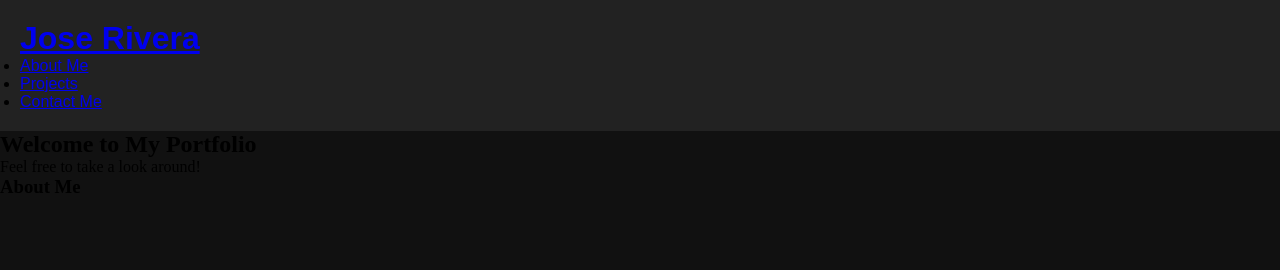
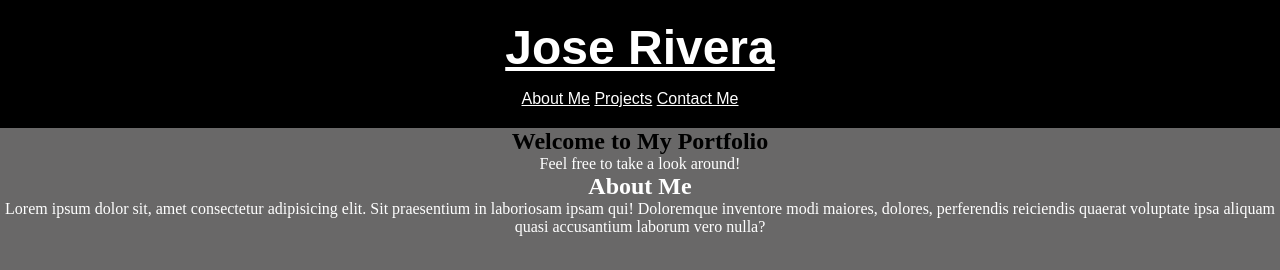
Before and after one commit to jrera1796/Jose-Rivera-Portfolio, a plain HTML site: page index.html in a window 1280 px wide. Drawn offline with Linux system fonts and the light colour scheme.

Commit message:
Added more to style.css

```diff
--- a/assets/css/style.css
+++ b/assets/css/style.css
@@ -2,14 +2,67 @@
   box-sizing: border-box;
   padding: 0;
   margin: 0;
+
 }
 
 body{
-  background-color: #111111
+  background-color: #696868
+}
+
+p, a{
+  color: white;
 }
 
 header {
   padding: 20px;
   font-family: Arial, Helvetica, sans-serif;
-  background-color: #222222;
+  background-color: #000000;
+  text-align: center;
 }
+
+header h1{
+  display: inline-block;
+  font-size: 48px;
+ text-align: center;
+}
+
+header h1 a{
+
+  text-align: center;
+}
+
+header nav{
+  padding-top: 15px;
+  margin-right: 20px;
+  flex-wrap: center;
+
+}
+
+header nav ul{
+  list-style-type: none;
+}
+
+header nav ul li{
+  display: inline-block;
+}
+header nav ul li a{
+  color: white;
+}
+.hero{
+  border-width: 40px;
+  border-color: red;
+  border: 20px 20px 20px 20px;
+}
+section{
+  text-align: center;
+}
+.section-title{
+  color: white;
+text-align: center;
+}
+section .about-info{
+
+  width: 50%;
+  color: white;
+  text-align: center;
+}
--- a/index.html
+++ b/index.html
@@ -42,7 +42,16 @@
 <!--Hero end-->
 <!--About me section start-->
 <section id="about-me" class="about-info">
-<h3 class="section-title">About Me</h3>
+<h2 class="section-title">About Me</h2>
+<p>
+  Lorem ipsum dolor sit, amet consectetur
+  adipisicing elit. Sit praesentium in
+  laboriosam ipsam qui! Doloremque inventore
+  modi maiores, dolores, perferendis reiciendis
+  quaerat voluptate ipsa aliquam quasi
+  accusantium laborum vero nulla?
+</p>
+
 </section>
 </body>
 <!--Body end-->
```
